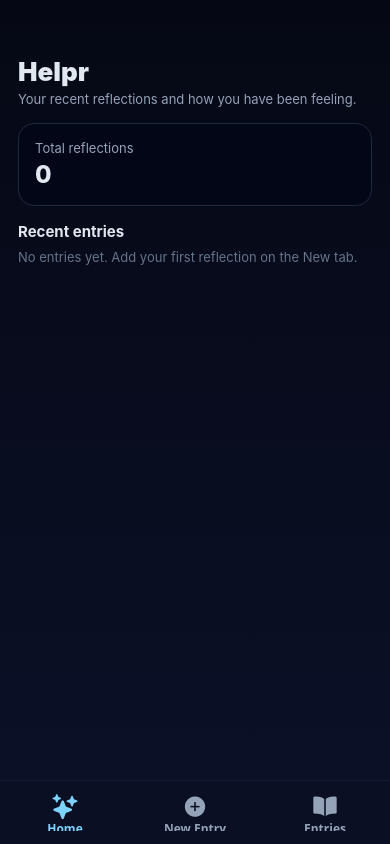
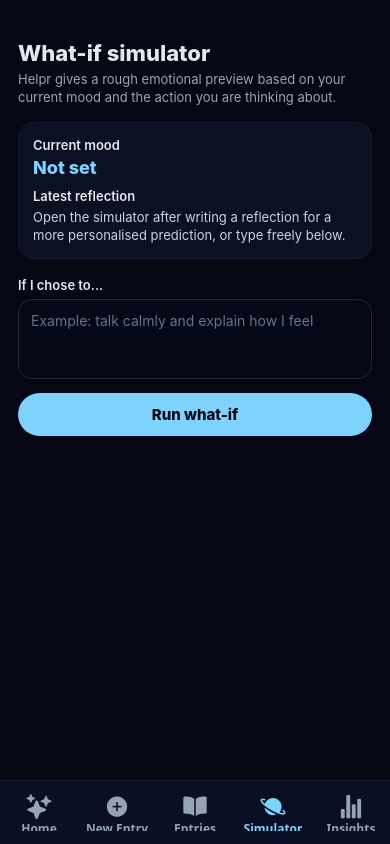
Before and after one commit to TUDublinBlanchBusinessIT/project-danielanimashaun-1, a React Native app: screen /Simulator in a window 390 px wide. Built offline with nearby package versions, Linux system fonts and the light colour scheme; no server answers; the database is empty.

Commit message:
Insights screen added

```diff
--- a/App.js
+++ b/App.js
@@ -5,6 +5,8 @@ import { Ionicons } from "@expo/vector-icons";
 import HomeScreen from "./screens/HomeScreen";
 import NewEntryScreen from "./screens/NewEntryScreen";
 import EntriesScreen from "./screens/EntriesScreen";
+import SimulatorScreen from "./screens/SimulatorScreen";
+import InsightsScreen from "./screens/InsightsScreen";
 
 const Tab = createBottomTabNavigator();
 
@@ -33,9 +35,13 @@ export default function App() {
           tabBarInactiveTintColor: "#94a3b8",
           tabBarIcon: ({ color, size }) => {
             let icon = "ellipse";
+
             if (route.name === "Home") icon = "sparkles";
             if (route.name === "New Entry") icon = "add-circle";
             if (route.name === "Entries") icon = "book";
+            if (route.name === "Simulator") icon = "planet";
+            if (route.name === "Insights") icon = "stats-chart";
+
             return <Ionicons name={icon} size={size} color={color} />;
           },
           tabBarLabelStyle: {
@@ -47,6 +53,8 @@ export default function App() {
         <Tab.Screen name="Home" component={HomeScreen} />
         <Tab.Screen name="New Entry" component={NewEntryScreen} />
         <Tab.Screen name="Entries" component={EntriesScreen} />
+        <Tab.Screen name="Simulator" component={SimulatorScreen} />
+        <Tab.Screen name="Insights" component={InsightsScreen} />
       </Tab.Navigator>
     </NavigationContainer>
   );
--- a/package.json
+++ b/package.json
@@ -9,8 +9,8 @@
     "web": "expo start --web"
   },
   "dependencies": {
-    "@react-navigation/bottom-tabs": "^7.8.11",
-    "@react-navigation/native": "^7.1.24",
+    "@react-navigation/bottom-tabs": "^7.0.14",
+    "@react-navigation/native": "^7.0.14",
     "expo": "~54.0.25",
     "expo-linear-gradient": "~15.0.7",
     "expo-status-bar": "~3.0.8",
--- /dev/null
+++ b/screens/InsightsScreen.js
@@ -0,0 +1,134 @@
+import React, { useEffect, useState } from "react";
+import { View, Text, StyleSheet } from "react-native";
+import { collection, query, orderBy, onSnapshot } from "firebase/firestore";
+import { db } from "../firebaseConfig";
+
+const moodOrder = ["Happy", "Calm", "Okay", "Stressed", "Sad"];
+
+export default function InsightsScreen() {
+  const [entries, setEntries] = useState([]);
+  const [moodCounts, setMoodCounts] = useState({});
+  const [mostCommonMood, setMostCommonMood] = useState(null);
+
+  useEffect(() => {
+    const q = query(collection(db, "entries"), orderBy("timestamp", "desc"));
+    const unsub = onSnapshot(q, snapshot => {
+      const docs = [];
+      snapshot.forEach(doc => {
+        const data = doc.data();
+        docs.push({
+          id: doc.id,
+          text: data.text || "",
+          mood: data.mood || "Unknown",
+          timestamp: data.timestamp
+        });
+      });
+      setEntries(docs);
+    });
+
+    return () => unsub();
+  }, []);
+
+  useEffect(() => {
+    const counts = {};
+    entries.forEach(e => {
+      const mood = e.mood || "Unknown";
+      counts[mood] = (counts[mood] || 0) + 1;
+    });
+    setMoodCounts(counts);
+
+    let maxMood = null;
+    let maxCount = 0;
+    Object.keys(counts).forEach(mood => {
+      if (counts[mood] > maxCount) {
+        maxCount = counts[mood];
+        maxMood = mood;
+      }
+    });
+    setMostCommonMood(maxMood);
+  }, [entries]);
+
+  const total = entries.length;
+  const maxCount = Math.max(1, ...Object.values(moodCounts));
+
+  return (
+    <View style={styles.container}>
+      <Text style={styles.title}>Insights</Text>
+      <Text style={styles.subtitle}>A simple view of how you have been feeling over time.</Text>
+
+      <View style={styles.card}>
+        <Text style={styles.cardLabel}>Total reflections</Text>
+        <Text style={styles.cardValue}>{total}</Text>
+        <Text style={styles.cardHint}>Each entry helps Helpr learn your emotional patterns.</Text>
+      </View>
+
+      <View style={styles.card}>
+        <Text style={styles.cardLabel}>Most common mood</Text>
+        <Text style={styles.cardValue}>{mostCommonMood || "Not enough data yet"}</Text>
+        <Text style={styles.cardHint}>
+          This is the mood that appears most often in your reflections so far.
+        </Text>
+      </View>
+
+      <Text style={[styles.sectionTitle, { marginTop: 20 }]}>Mood breakdown</Text>
+      {total === 0 ? (
+        <Text style={styles.emptyText}>Once you start writing, this screen will show how your moods shift over time.</Text>
+      ) : (
+        moodOrder.map(mood => {
+          const count = moodCounts[mood] || 0;
+          if (count === 0) return null;
+          const widthPercent = (count / maxCount) * 100;
+
+          return (
+            <View key={mood} style={styles.row}>
+              <Text style={styles.moodLabel}>{mood}</Text>
+              <View style={styles.barBackground}>
+                <View style={[styles.barFill, { width: `${widthPercent}%` }]} />
+              </View>
+              <Text style={styles.countLabel}>{count}</Text>
+            </View>
+          );
+        })
+      )}
+    </View>
+  );
+}
+
+const styles = StyleSheet.create({
+  container: { flex: 1, backgroundColor: "#050814", paddingHorizontal: 18, paddingTop: 40 },
+  title: { color: "#e5e7eb", fontSize: 22, fontWeight: "800", marginBottom: 4 },
+  subtitle: { color: "#9ca3af", fontSize: 13, marginBottom: 18, lineHeight: 18 },
+  card: {
+    backgroundColor: "#0b1023",
+    borderRadius: 16,
+    padding: 14,
+    borderWidth: 1,
+    borderColor: "#151a33",
+    marginBottom: 12
+  },
+  cardLabel: { color: "#9ca3af", fontSize: 13, fontWeight: "600" },
+  cardValue: { color: "#7dd3fc", fontSize: 24, fontWeight: "800", marginTop: 4 },
+  cardHint: { color: "#cbd5e1", fontSize: 12, marginTop: 2 },
+  sectionTitle: { color: "#e5e7eb", fontSize: 14, fontWeight: "700", marginBottom: 8 },
+  emptyText: { color: "#9ca3af", fontSize: 13, lineHeight: 18 },
+  row: {
+    flexDirection: "row",
+    alignItems: "center",
+    marginBottom: 8,
+    gap: 6
+  },
+  moodLabel: { color: "#e5e7eb", fontSize: 13, width: 70 },
+  barBackground: {
+    flex: 1,
+    height: 10,
+    borderRadius: 999,
+    backgroundColor: "#111827",
+    overflow: "hidden"
+  },
+  barFill: {
+    height: "100%",
+    borderRadius: 999,
+    backgroundColor: "#a78bfa"
+  },
+  countLabel: { color: "#cbd5e1", fontSize: 12, width: 24, textAlign: "right" }
+});
--- a/screens/SimulatorScreen.js
+++ b/screens/SimulatorScreen.js
@@ -1,8 +1,23 @@
 import React, { useState } from "react";
-import { View, Text, TextInput, TouchableOpacity, StyleSheet } from "react-native";
+import { View, Text, TextInput, TouchableOpacity, StyleSheet, ScrollView } from "react-native";
 
-function getOutcome(currentMood, actionText) {
-  const text = actionText.toLowerCase();
+export default function SimulatorScreen({ route }) {
+  const entryText = route?.params?.text || "";
+  const entryMood = route?.params?.mood || "Not set";
+
+  const [action, setAction] = useState("");
+  const [outcome, setOutcome] = useState(null);
+
+  function runSimulator() {
+    if (!action.trim()) {
+      setOutcome({
+        result: "No prediction",
+        advice: "Describe the action you are considering so Helpr can react to it."
+      });
+      return;
+    }
+
+    const text = action.toLowerCase();
 
     const positiveWords = [
       "talk",
@@ -53,16 +68,16 @@ function getOutcome(currentMood, actionText) {
 
     let sentimentScore = 0;
 
-  positiveWords.forEach((w) => {
+    positiveWords.forEach(w => {
       if (text.includes(w)) sentimentScore += 1;
     });
 
-  negativeWords.forEach((w) => {
+    negativeWords.forEach(w => {
       if (text.includes(w)) sentimentScore -= 1;
     });
 
     let changeScore = 0;
-  bigChangeWords.forEach((w) => {
+    bigChangeWords.forEach(w => {
       if (text.includes(w)) changeScore += 1;
     });
 
@@ -74,75 +89,52 @@ function getOutcome(currentMood, actionText) {
       Sad: -1
     };
 
-  const baseMood = currentMood || "Okay";
+    const baseMood = entryMood || "Okay";
     const moodInfluence = moodWeight[baseMood] ?? 0;
 
     const totalScore = sentimentScore + changeScore * -0.5 + moodInfluence;
 
-  let resultMood = "Okay";
-  let advice =
-    "This choice looks emotionally balanced. Think about whether it matches your values and long term goals.";
+    let result = "Mixed";
+    let advice = "This choice may lead to mixed emotions. It could help to check what you really want from the situation.";
 
     if (totalScore >= 2) {
-    resultMood = "Hopeful";
-    advice =
-      "This path looks likely to leave you feeling lighter and more supported. Keep checking in with yourself and communicate clearly.";
+      result = "Hopeful";
+      advice = "This path looks likely to leave you feeling lighter and more supported, especially if you stay honest and kind.";
     } else if (totalScore >= 1) {
-    resultMood = "Calmer";
-    advice =
-      "This seems like a gentle, constructive step. It may reduce tension if you stay honest and kind.";
+      result = "Calmer";
+      advice = "This option seems constructive and could reduce pressure if you communicate clearly.";
     } else if (totalScore <= -2) {
-    resultMood = "Regretful";
-    advice =
-      "This option may lead to more stress or regret. It could help to pause, breathe and consider a softer alternative first.";
+      result = "Regretful";
+      advice = "This may lead to more stress or regret. Pausing before acting could protect you from reacting on impulse.";
     } else if (totalScore <= -1) {
-    resultMood = "Tense";
-    advice =
-      "There is a risk that this will increase conflict or emotional distance. Is there a way to protect your boundaries without exploding?";
-  } else {
-    if (changeScore > 0) {
-      resultMood = "Unsure";
-      advice =
-        "This is a big change. Your feelings may swing between excitement and fear at first. Planning and support can make it easier.";
-    }
+      result = "Tense";
+      advice = "This could increase conflict or emotional distance. Is there a softer way to protect your boundaries?";
+    } else if (changeScore > 0) {
+      result = "Unsure";
+      advice = "This is a big change. It is normal to feel a mix of fear and excitement. Planning and support can make it easier.";
     }
 
     if ((baseMood === "Stressed" || baseMood === "Sad") && totalScore < 1) {
-    advice +=
-      " Because you already feel low, it might help to choose the option that is least aggressive and most caring toward yourself.";
+      advice += " Because you already feel low, choosing the least aggressive option may help you feel safer afterwards.";
     }
 
-  return { resultMood, advice };
-}
-
-export default function SimulatorScreen({ route }) {
-  const entryText = route?.params?.text || "";
-  const entryMood = route?.params?.mood || "Not set";
-
-  const [action, setAction] = useState("");
-  const [outcome, setOutcome] = useState(null);
-
-  function handleRun() {
-    if (!action.trim()) return;
-    const result = getOutcome(entryMood, action);
-    setOutcome(result);
+    setOutcome({ result, advice });
   }
 
   return (
-    <View style={styles.container}>
-      <Text style={styles.title}>What-If simulator</Text>
+    <ScrollView style={styles.container} contentContainerStyle={{ paddingBottom: 32 }}>
+      <Text style={styles.title}>What-if simulator</Text>
       <Text style={styles.subtitle}>
-        This screen gives a rough emotional preview based on your current mood and the action you are considering.
+        Helpr gives a rough emotional preview based on your current mood and the action you are thinking about.
       </Text>
 
       <View style={styles.box}>
         <Text style={styles.label}>Current mood</Text>
-        <Text style={styles.value}>{entryMood}</Text>
+        <Text style={styles.mood}>{entryMood}</Text>
 
-        <Text style={[styles.label, { marginTop: 10 }]}>Reflection</Text>
+        <Text style={[styles.label, { marginTop: 10 }]}>Latest reflection</Text>
         <Text style={styles.entryText}>
-          {entryText ||
-            "Open the simulator from a saved reflection to see a more personalised result."}
+          {entryText || "Open the simulator after writing a reflection for a more personalised prediction, or type freely below."}
         </Text>
       </View>
 
@@ -153,64 +145,67 @@ export default function SimulatorScreen({ route }) {
         placeholder="Example: talk calmly and explain how I feel"
         placeholderTextColor="#64748b"
         style={styles.input}
+        multiline
       />
 
-      <TouchableOpacity style={styles.button} onPress={handleRun}>
-        <Text style={styles.buttonText}>Run What-If</Text>
+      <TouchableOpacity style={styles.button} onPress={runSimulator}>
+        <Text style={styles.buttonText}>Run what-if</Text>
       </TouchableOpacity>
 
       {outcome && (
-        <View className="resultBox" style={styles.resultBox}>
+        <View style={styles.resultBox}>
           <Text style={styles.resultLabel}>Predicted emotional outcome</Text>
-          <Text style={styles.resultMood}>{outcome.resultMood}</Text>
+          <Text style={styles.resultMood}>{outcome.result}</Text>
           <Text style={styles.resultAdvice}>{outcome.advice}</Text>
         </View>
       )}
-    </View>
+    </ScrollView>
   );
 }
 
 const styles = StyleSheet.create({
-  container: { flex: 1, paddingHorizontal: 20, paddingTop: 40, backgroundColor: "#020617" },
-  title: { fontSize: 22, fontWeight: "700", color: "#e5e7eb", marginBottom: 6 },
-  subtitle: { fontSize: 13, color: "#9ca3af", marginBottom: 16 },
+  container: { flex: 1, backgroundColor: "#050814", paddingHorizontal: 18, paddingTop: 40 },
+  title: { color: "#e5e7eb", fontSize: 22, fontWeight: "800", marginBottom: 4 },
+  subtitle: { color: "#9ca3af", fontSize: 13, marginBottom: 16, lineHeight: 18 },
   box: {
-    backgroundColor: "#0f172a",
+    backgroundColor: "#0b1023",
+    borderRadius: 16,
     padding: 14,
-    borderRadius: 16,
     borderWidth: 1,
-    borderColor: "#1f2937",
-    marginBottom: 16
+    borderColor: "#151a33",
+    marginBottom: 18
   },
-  label: { fontSize: 13, fontWeight: "600", color: "#e5e7eb" },
-  value: { fontSize: 16, fontWeight: "700", color: "#6366f1", marginTop: 2 },
-  entryText: { fontSize: 13, color: "#cbd5e1", marginTop: 4 },
+  label: { color: "#e5e7eb", fontSize: 13, fontWeight: "600" },
+  mood: { color: "#7dd3fc", fontSize: 18, fontWeight: "800", marginTop: 4 },
+  entryText: { color: "#cbd5e1", fontSize: 13, marginTop: 4, lineHeight: 18 },
   input: {
+    backgroundColor: "#050816",
+    borderRadius: 14,
     borderWidth: 1,
-    borderColor: "#1f2937",
-    borderRadius: 12,
+    borderColor: "#1f2933",
     padding: 12,
-    backgroundColor: "#020617",
     color: "#e5e7eb",
+    minHeight: 80,
+    textAlignVertical: "top",
     marginTop: 6,
     marginBottom: 14
   },
   button: {
-    backgroundColor: "#6366f1",
+    backgroundColor: "#7dd3fc",
+    borderRadius: 999,
     paddingVertical: 12,
-    borderRadius: 999,
     alignItems: "center",
-    marginBottom: 16
+    marginBottom: 18
   },
-  buttonText: { color: "#e5e7eb", fontSize: 15, fontWeight: "700" },
+  buttonText: { color: "#050814", fontSize: 15, fontWeight: "800" },
   resultBox: {
-    backgroundColor: "#020617",
+    backgroundColor: "#050816",
     borderRadius: 16,
-    padding: 14,
     borderWidth: 1,
-    borderColor: "#1f2937"
+    borderColor: "#1f2933",
+    padding: 14
   },
-  resultLabel: { fontSize: 13, fontWeight: "600", color: "#e5e7eb", marginBottom: 4 },
-  resultMood: { fontSize: 18, fontWeight: "700", color: "#a855f7", marginBottom: 4 },
-  resultAdvice: { fontSize: 13, color: "#cbd5e1", lineHeight: 20 }
+  resultLabel: { color: "#e5e7eb", fontSize: 13, fontWeight: "600", marginBottom: 4 },
+  resultMood: { color: "#a855f7", fontSize: 20, fontWeight: "800", marginBottom: 6 },
+  resultAdvice: { color: "#cbd5e1", fontSize: 13, lineHeight: 20 }
 });
```
Also changed, not shown: 1 other file (tests, documents, lock files or other folders). Lines whose indentation alone changed are shown as unchanged.
